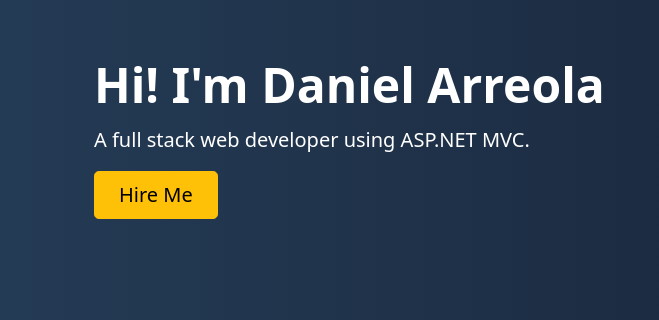
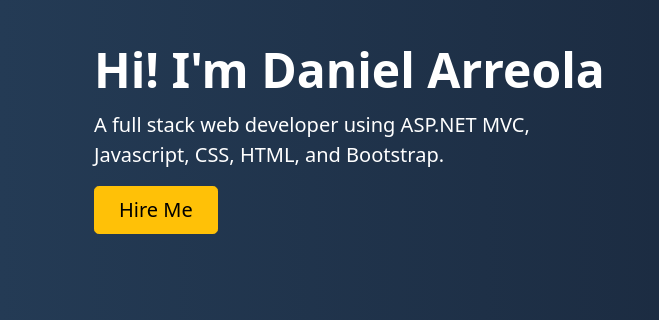
Before and after one commit to arreodan/CoderFoundryFirstProject, a plain HTML site: page index.html in a window 1280 px wide. Shown: the part 152-472 px from the top of the page, 0-659 px from the left. Drawn offline with nearby package versions, Linux system fonts and the light colour scheme.

Commit message:
Added new subtitle text

```diff
--- a/index.html
+++ b/index.html
@@ -59,7 +59,7 @@
                 </div>
                 <div class="col-lg-6">
                     <h1 class="display-5 fw-bold lh-1 mb-3">Hi! I'm Daniel Arreola</h1>
-                    <p class="lead">A full stack web developer using ASP.NET MVC.
+                    <p class="lead">A full stack web developer using ASP.NET MVC, Javascript, CSS, HTML, and Bootstrap.
                     </p>
                     <div class="d-grid gap-2 d-md-flex justify-content-md-start">
                         <button type="button" class="btn btn-warning btn-lg px-4 me-md-2">Hire Me</button>
```
